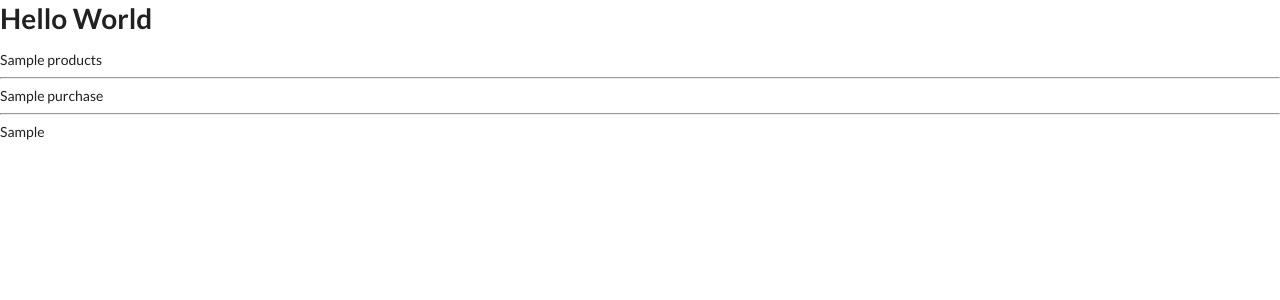
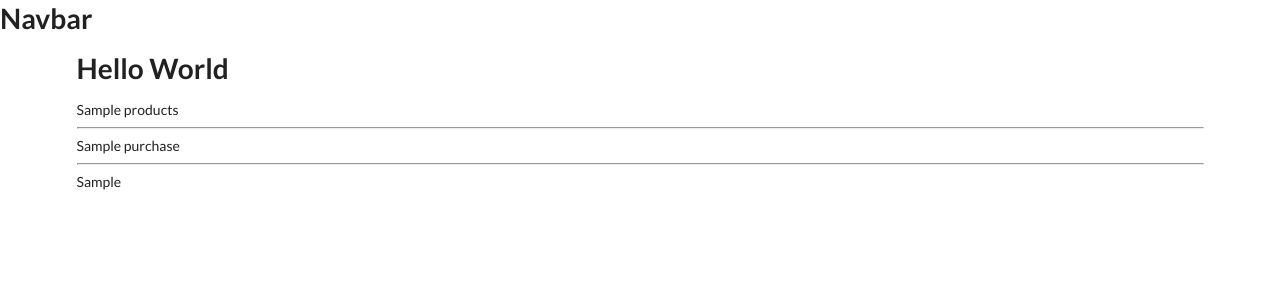
Before and after one commit to zeeshan-arif/analytics_dashboard, a Django app: template products/templates/products/main.html in a window 1280 px wide. Shown: the top 300 px of the page. Run offline with Django 3.2, Linux system fonts and the light colour scheme; the template is opened without the code that fills it: most values are stand-ins (such as "Sample title", 1, 10 or a date in 2020); some libraries are stand-ins or nearby versions.

Commit message:
added navbar and included style.css and main.js files for custom UI

```diff
--- a/templates/base.html
+++ b/templates/base.html
@@ -8,6 +8,8 @@
     <meta name="viewport" content="width=device-width, initial-scale=1.0, shrink-to-fit=no">
     <!--JQuery-->
     <script src="https://code.jquery.com/jquery-3.3.1.min.js"></script>
+    <!--Custom css-->
+    <link rel="stylesheet" type="text/css" href={% static "style.css" %}>
     <!--semantic ui-->
     <link rel="stylesheet" type="text/css" href="https://cdnjs.cloudflare.com/ajax/libs/semantic-ui/2.2.14/semantic.min.css">
     <script src="https://cdnjs.cloudflare.com/ajax/libs/semantic-ui/2.4.1/semantic.min.js"></script>
@@ -16,9 +18,14 @@
 </head>
 <body>
 
-    {% block content %}
+    {% include "navbar.html" %}
 
-    {% endblock content %}
+    <div class="ui container">
+        {% block content %}
 
+        {% endblock content %}
+    </div>
+
+    <script src={% static 'main.js' %}></script>
 </body>
 </html>
--- /dev/null
+++ b/templates/navbar.html
@@ -0,0 +1 @@
+<h1>Navbar</h1>
```
Also changed, not shown: products/views.py (line endings or trailing spaces), static_project/main.js (added), static_project/style.css (added).
